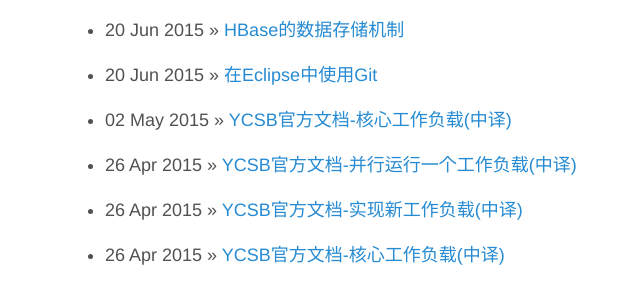
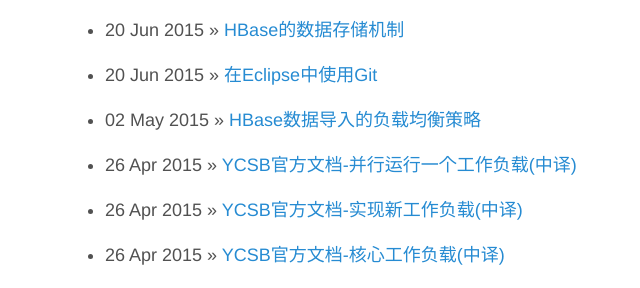
Before and after one commit to lsr1991/lsr1991.github.io, a Jekyll site: the page built from archive.md, in a window 1280 px wide. Shown: the part 202-490 px from the top of the page, without its empty margins (260-900 px from the left). Built offline with Jekyll 4.4.1, drawn with Linux system fonts in a browser that asks for light colours; Markdown is read by kramdown in place of the engine named in the settings.

Commit message:
Update 2015-05-02-hbase-upload-balance.md

```diff
--- a/_posts/2015-05-02-hbase-upload-balance.md
+++ b/_posts/2015-05-02-hbase-upload-balance.md
@@ -1,12 +1,12 @@
 ---
 layout: page
-title: YCSB官方文档-核心工作负载(中译)
+title: HBase数据导入的负载均衡策略
 comments: true
 ---
 
 ---
 
-本文阐述上传数据至HBase进行负载均衡的策略，以期达到最大的上传速率，主要为写多读少的业务服务。
+本文阐述HBase数据导入时进行负载均衡的策略，以期达到最大的导入速率，主要为写多读少的业务服务。
 
 ---
 
@@ -75,6 +75,7 @@
 HBase有自动负载均衡机制，它可能会使得正在执行写入的表的各个region无法被均匀地分布到所有regionserver上，因为HBase中已有许多region，而HBase自动负载均衡机制只关注region的数目而不关注region的负载，因此它并不知道哪些region有大量的写负载，因此在自动负载均衡机制启动后，它对所有region都一视同仁，那么就有可能造成部分或所有写负载的region都被集中到一个regionserver上。解决方案1是关闭自动负载均衡机制，并使用客户端在每次建表之前手动执行负载均衡。解决方案2是修改HBase的源码，定制自己的自动负载均衡机制，如让它按照regionserver的负载去均衡而不是按regionserver拥有的region数目。
 
 > 补充引用：0.94之后的新的负载均衡策略
+
 > StochasticLoadBalancer负载均衡器首先会根据每个region server上的region个数作决定要不要进行rebalance，具体方法是算出所有server的平均region个数，然后根据配置项hbase.regions.slop产生一个区间[floor(average * (1-slop)), ceil(average * (1+slop))]，配置项默认0.2，如果region 个数最多的region server不比右区间大，并且region个数最少的region server不比左区间小，则说明region个数比较平均，就不进行rebalance，直接退出，等待下次调度。否则，计算当前集群状态的cost值，这个cost值的计算会考虑到移动region的成本、region 本地化策略、region count分布、每个server上table的分布等做一个加权平均。然后一共迭代computedMaxSteps次，次数由配置项hbase.master.balancer.stochastic.maxSteps和hbase.master.balancer.stochastic.stepsPerRegion、当前集群的region个数，server个数共同决定。每次迭代，都会随机选择一种pick region的策略，一共有三种，分别为RandomRegionPicker，LoadPicker和LocalityBasedPicker。随机选定一个picker策略后，这个picker就会从集群中选出两个用于相互交换的region或者选出一个用于迁移到其他server的region，然后更新集群状态的数据结构，重新计算当前集群状态的cost值，如果发现新的cost比原来的小，则说明，这种region的交换或者迁移是有效的。每次迭代都是基于上次的成果，总共做computedMaxSteps。最后产生出一系列的plan，每个plan就是交换region或者迁移region。对于所有的表都做一次，把所有的plan都放入AssignmentManager的regionsPlans中。然后对于每个plan，都调用assignmentManager.balance(plan)，这个函数会调用unassign()方法，首先在zk上为这个region创建/hbase/region-in-transition/region_encoded_name节点，节点内容为这个原来在某个server上的region处于closing状态了，然后给这个region原来所在的server发送close region命令对region进行卸载，随后再调用public void assign(HRegionInfo region, boolean setOfflineInZK)给region的目标region server发送open region的命令，目标region server是从regionPlans中查到的。最后删除zk上的节点。其中，每次做完一个plan后都会检查是否时间到了。
 
 - 参考
```
